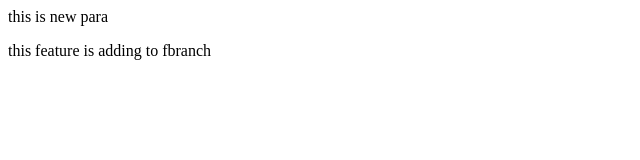
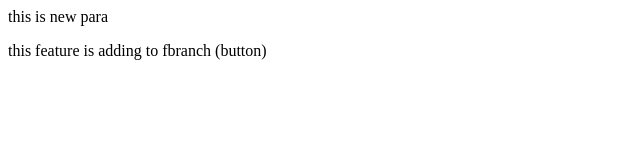
Before and after one commit to Zoyance/localrepo, a plain HTML site: page index.html in a window 1280 px wide. Shown: the full height of the page, 0-640 px from the left. Drawn offline with Linux system fonts and the light colour scheme.

```diff
--- a/index.html
+++ b/index.html
@@ -1,2 +1,2 @@
 <p>this is new para</p>
-<p>this feature  is adding to fbranch</p>
+<p>this feature  is adding to fbranch (button)</p>
```
